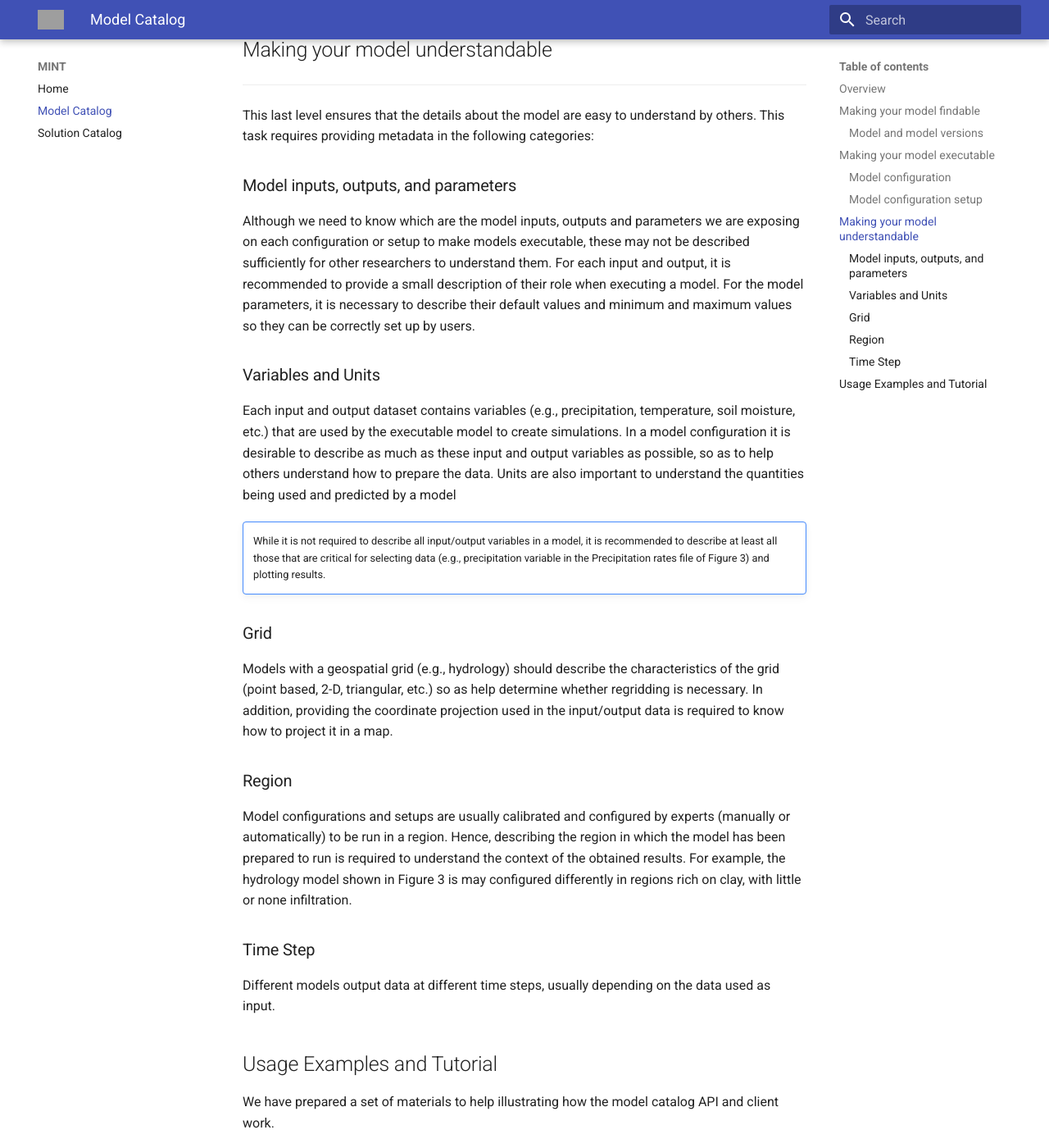
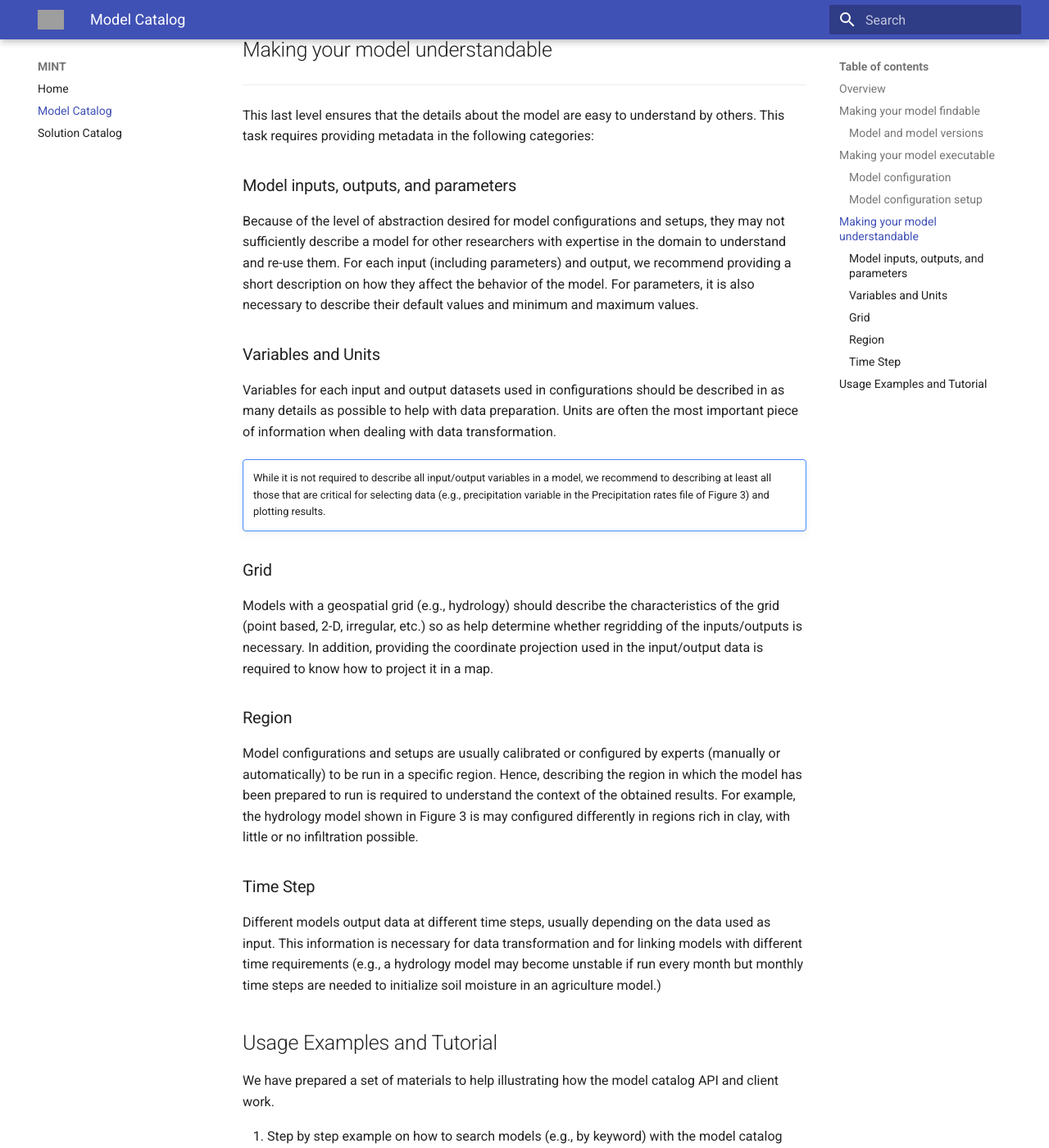
Before and after one commit to mintproject/MINT_USERGUIDE, an MkDocs documentation site: the page built from docs/modelcatalog.md, in a window 1280 px wide and 1400 px high, scrolled down 4192 px. Shown: the whole window at 82% size. Built offline with MkDocs 1.6.1 and Material for MkDocs 9.7.7, drawn with Linux system fonts in a browser that asks for light colours; grey boxes are pictures that could not be loaded.

Commit message:
Update modelcatalog.md

```diff
--- a/docs/modelcatalog.md
+++ b/docs/modelcatalog.md
@@ -62,23 +62,23 @@ As shown in Figure 4 (right), the model configuration setup has been adjusted wi
 This last level ensures that the details about the model are easy to understand by others. This task requires providing metadata in the following categories:
 
 ### Model inputs, outputs, and parameters
-Although we need to know which are the model inputs, outputs and parameters we are exposing on each configuration or setup to make models executable, these may not be described sufficiently for other researchers to understand them. For each input and output, it is recommended to provide a small description of their role when executing a model. For the model parameters, it is necessary to describe their default values and minimum and maximum values so they can be correctly set up by users.
+Because of the level of abstraction desired for model configurations and setups, they may not sufficiently describe a model for other researchers with expertise in the domain to understand and re-use them. For each input (including parameters) and output, we recommend providing a short description on how they affect the behavior of the model. For parameters, it is also necessary to describe their default values and minimum and maximum values.
 
 ### Variables and Units
-Each input and output dataset contains variables (e.g., precipitation, temperature, soil moisture, etc.) that are used by the executable model to create simulations. In a model configuration it is desirable to describe as much as these input and output variables as possible, so as to help others understand how to prepare the data. Units are also important to understand the quantities being used and predicted by a model
+Variables for each input and output datasets used in configurations should be described in as many details as possible to help with data preparation. Units are often the most important piece of information when dealing with data transformation.
 
 !!! hint ""
-    While it is not required to describe all input/output variables in a model, it is recommended to describe at least all those that are critical for selecting data (e.g., precipitation variable in the Precipitation rates file of Figure 3) and plotting results.
+    While it is not required to describe all input/output variables in a model, we recommend to describing at least all those that are critical for selecting data (e.g., precipitation variable in the Precipitation rates file of Figure 3) and plotting results.
 
 
 ### Grid
-Models with a geospatial grid (e.g., hydrology) should describe the characteristics of the grid (point based, 2-D, triangular, etc.) so as help determine whether regridding is necessary. In addition, providing the coordinate projection used in the input/output data is required to know how to project it in a map.
+Models with a geospatial grid (e.g., hydrology) should describe the characteristics of the grid (point based, 2-D, irregular, etc.) so as help determine whether regridding of the inputs/outputs is necessary. In addition, providing the coordinate projection used in the input/output data is required to know how to project it in a map.
 
 ### Region
-Model configurations and setups are usually calibrated and configured by experts (manually or automatically) to be run in a region. Hence, describing the region in which the model has been prepared to run is required to understand the context of the obtained results. For example, the hydrology model shown in Figure 3 is may configured differently in regions rich on clay, with little or none infiltration.
+Model configurations and setups are usually calibrated or configured by experts (manually or automatically) to be run in a specific region. Hence, describing the region in which the model has been prepared to run is required to understand the context of the obtained results. For example, the hydrology model shown in Figure 3 is may configured differently in regions rich in clay, with little or no infiltration possible.
 
 ### Time Step
-Different models output data at different time steps, usually depending on the data used as input.
+Different models output data at different time steps, usually depending on the data used as input. This information is necessary for data transformation and for linking models with different time requirements (e.g., a hydrology model may become unstable if run every month but monthly time steps are needed to initialize soil moisture in an agriculture model.)
 
 ## Usage Examples and Tutorial
 We have prepared a set of materials to help illustrating how the model catalog API and client work.
```
